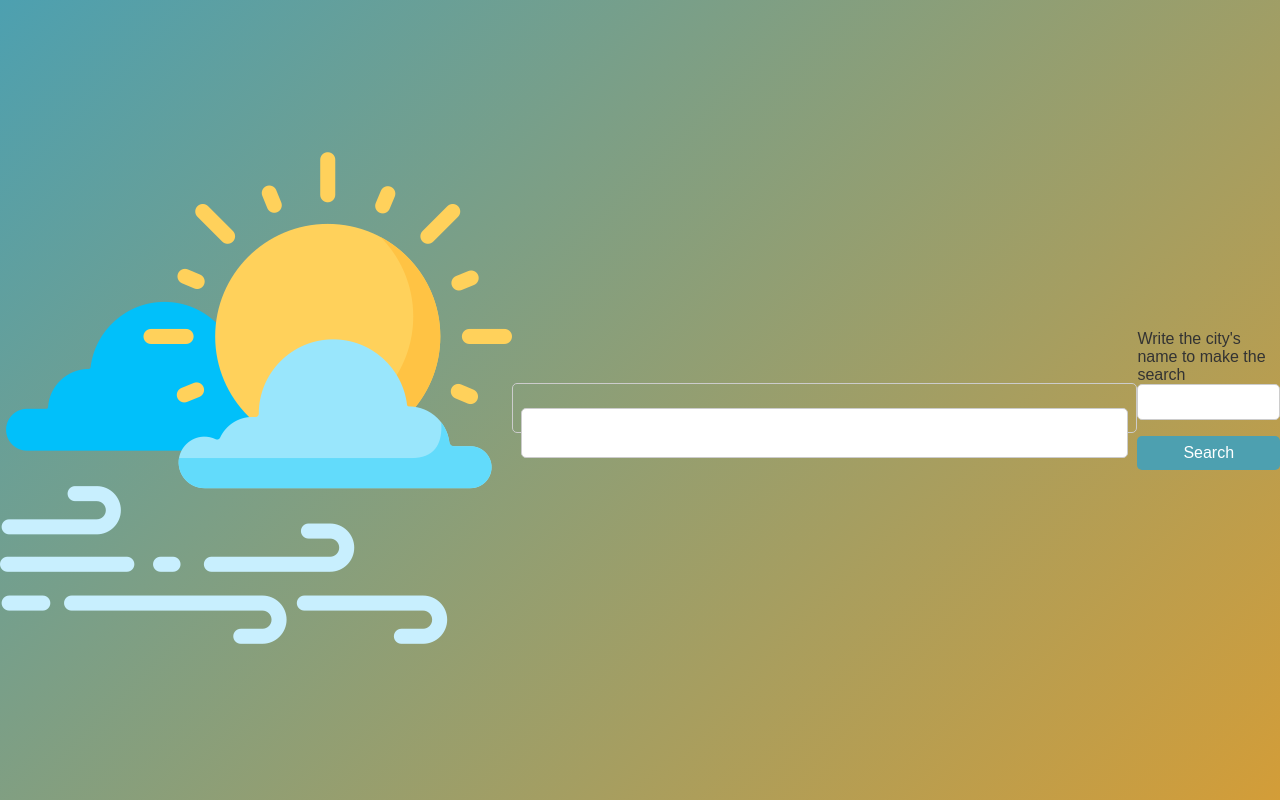
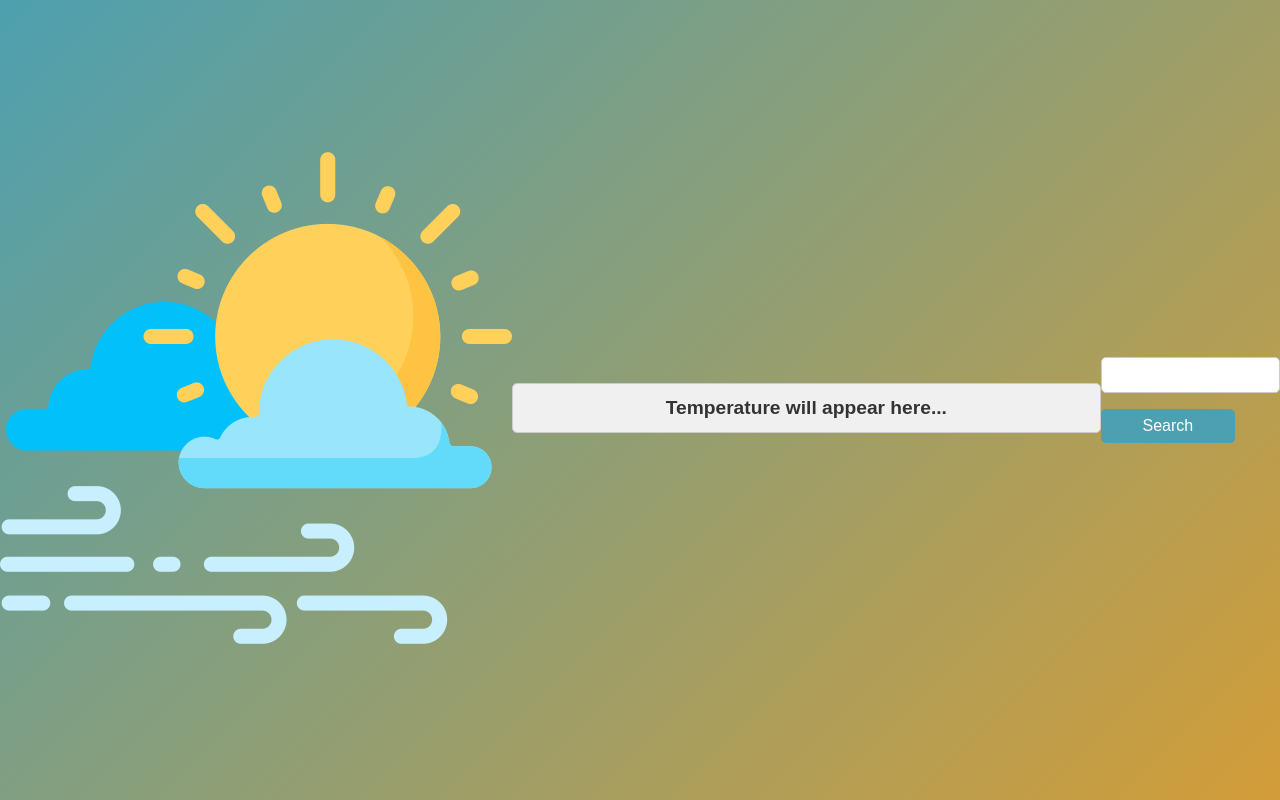
Before and after one commit to wyctorfogos/weather-app, a plain HTML site: page src/view/index.html in a window 1280 px wide. Drawn offline with Linux system fonts and the light colour scheme.

Commit message:
perf: Melhora no print da temperatura

```diff
--- a/src/css/styles.css
+++ b/src/css/styles.css
@@ -27,10 +27,24 @@ body {
     max-width: 90%;
 }
 
-.temperature{
-    display: flexbox;
+/* Estilos para a exibição da temperatura */
+.temperature-display {
+    width: 75%;
+    height: 50px;
+    padding: 0.5rem;
+    margin-top: 1rem;
+    font-size: 1.2rem;
+    font-weight: bold;
+    color: #333;
+    background-color: #f0f0f0;
+    border: 1px solid #ccc;
+    border-radius: 5px;
+    text-align: center;
+    display: flex;
+    align-items: center;
     justify-content: center;
 }
+
 
 /* Imagem de clima */
 .container img {
@@ -57,7 +71,7 @@ body {
 
 /* Botão de pesquisa */
 #button {
-    width: 100%;
+    width: 75%;
     padding: 0.5rem;
     font-size: 1rem;
     color: #fff;
--- a/src/scripts/searchForTemperature.js
+++ b/src/scripts/searchForTemperature.js
@@ -1,13 +1,14 @@
 document.getElementById("button").addEventListener("click", async function(event) {
-    event.preventDefault(); // Evita o reload da página ao clicar no botão
+    event.preventDefault();
 
     const cityName = document.getElementById("search").value;
 
     // Obtém a temperatura da cidade informada
     const temperature = await searchForTemperature(cityName);
 
-    // Exibe a temperatura no textarea
-    document.getElementById("temperature").value = temperature ? `Temperature in ${cityName}: ${temperature}°C` : "City not found.";
+    // Atualiza o conteúdo do novo div para exibir a temperatura
+    document.getElementById("temperature-display").textContent =
+        temperature ? `Temperature in ${cityName}: ${temperature}°C` : "City not found.";
 });
 
 // Função para buscar a latitude e longitude e, em seguida, obter a temperatura
--- a/src/view/index.html
+++ b/src/view/index.html
@@ -11,12 +11,9 @@
     <div>
         <img src="../images/10127236.png" alt="Temperature today">
     </div>
-    <div id="temperature">
-        <textarea id="temperature"></textarea>
-    </div>
+    <div id="temperature-display" class="temperature-display">Temperature will appear here...</div>
     <div>
         <form>
-            <p> Write the city's name to make the search </p>
             <input id="search" type="text">
             <button id="button" type="submit"> Search </button>
         </form>
```
